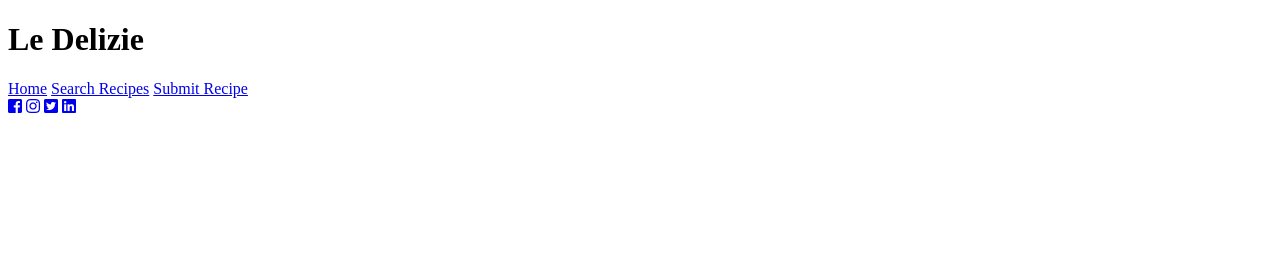
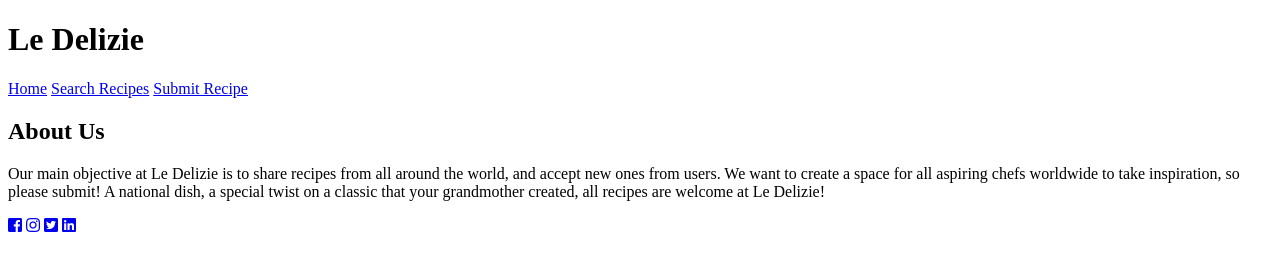
Before and after one commit to sgalway2086/Milestone-3, a plain HTML site: page index.html in a window 1280 px wide. Drawn offline with Linux system fonts and the light colour scheme.

Commit message:
add description to index page

```diff
--- a/index.html
+++ b/index.html
@@ -16,7 +16,11 @@
         <a href = "submit.html">Submit Recipe</a>
       </nav>
     </header>
-    <div>
+    <div id = "description">
+      <h2>About Us</h2>
+      <p>
+        Our main objective at Le Delizie is to share recipes from all around the world, and accept new ones from users. We want to create a space for all aspiring chefs worldwide to take inspiration, so please submit! A national dish, a special twist on a classic that your grandmother created, all recipes are welcome at Le Delizie!
+      </p>
     </div>
     <footer>
       <div id = "footerbox">
```
